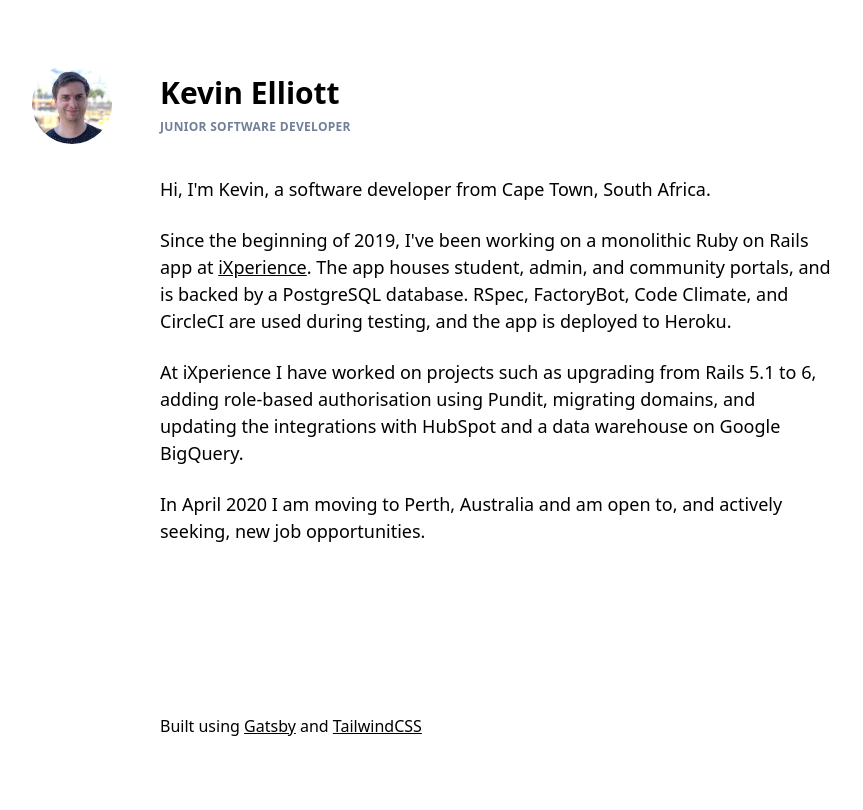
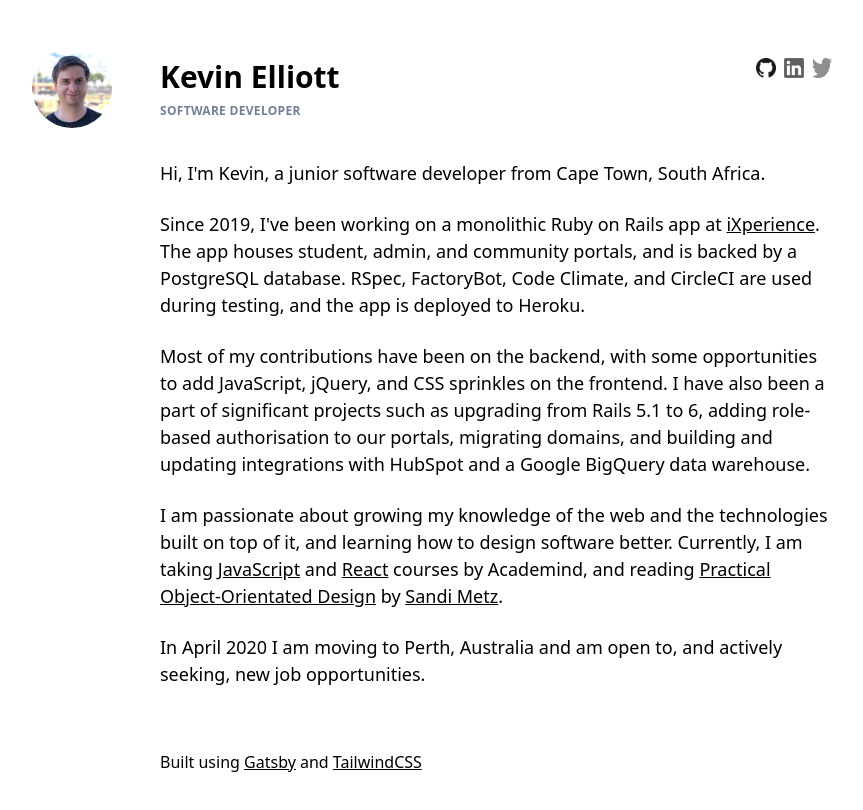
Before and after one commit to remnantkevin/remnantkevin.github.io, a Gatsby site: page / in a window 1280 px wide. Shown: the whole page, without its empty margins (64-927 px from the left). Built offline with nearby package versions, Linux system fonts and the light colour scheme; Gatsby itself is replaced by a stand-in of ours.

Commit message:
Add social links, and more text sections

```diff
--- a/src/pages/index.js
+++ b/src/pages/index.js
@@ -3,40 +3,49 @@ import React from "react"
 import { Link } from "gatsby"
 
 import headshot from "../images/kevin-elliott.jpg"
-// import github from "../images/github-logo.png"
-// import linkedin from "../images/linkedin-logo.png"
+import github from "../images/github-logo.png"
+import linkedin from "../images/linkedin-logo.png"
+import twitter from "../images/twitter-logo.png"
 
 
 export default () => (
-  <div className="sticky-footer-container py-8 lg:py-16 px-6 md:px-16 lg:px-24 font-sans text-black leading-tight antialiased">
-    <header className="max-w-2xl">
+  <div className="sticky-footer-container py-8 lg:py-12 px-6 md:px-16 lg:px-24 font-sans text-black leading-tight antialiased">
+    <header>
       <div className="flex md:block lg:flex items-center">
         <div className="mb-0 md:mb-4 lg:mb-0 flex flex-no-shrink pr-4 md:pr-6 lg:pr-12">
           <Link className="no-underline" to="/">
             <img src={headshot} alt="headshot" className="h-10 w-10 md:h-12 md:w-12 lg:h-20 lg:w-20 rounded-full" />
           </Link>
         </div>
-        <div> {/* className="flex justify-between" */}
+        <div className="flex flex-grow justify-between max-w-2xl">
+
           <div>
             <Link className="block text-black no-underline font-bold text-xl lg:text-3xl font-extrabold leading-none lg:leading-tight" to="/">
               Kevin Elliott
             </Link>
             <div className="mt-3 lg:mt-2 uppercase tracking-wide text-xs text-gray-600 font-semibold">
-              Junior software developer
+              Software developer
             </div>
           </div>
-          {/* <div>
+
+          <div className="flex grayscale">
             <div>
-              <a href="https://github.com/remnantkevin">
-                <img src={github} alt="github logo" className="h-5 w-5" />
+              <a href="https://github.com/remnantkevin" target="_blank" rel="noopener noreferrer">
+                <img src={github} alt="github logo" className="h-5 w-5"  />
               </a>
             </div>
-            <div>
-              <a href="https://www.linkedin.com/in/kevin-elliott">
+            <div className="ml-2">
+              <a href="https://www.linkedin.com/in/kevin-elliott" target="_blank" rel="noopener noreferrer">
                 <img src={linkedin} alt="linkedin logo" className="h-5 w-5" />
               </a>
             </div>
-          </div> */}
+            <div className="ml-2">
+              <a href="https://twitter.com/KevinElliott19" target="_blank" rel="noopener noreferrer">
+                <img src={twitter} alt="twitter logo" className="h-5 w-5"  />
+              </a>
+            </div>
+          </div>
+
         </div>
       </div>
     </header>
@@ -44,18 +53,31 @@ export default () => (
       <div className="max-w-2xl">
         <div className="text-lg text-gray-darkest leading-normal spaced-y">
           <p>
-            Hi, I'm Kevin, a software developer from Cape Town, South Africa.
+            Hi, I'm Kevin, a junior software developer from Cape Town, South Africa.
           </p>
           <p>
-            Since the beginning of 2019, I've been working on a monolithic Ruby on Rails app at
-            {" "}<a href="https://www.ixperience.co/" target="_blank" className="underline">iXperience</a>.
+            Since 2019, I've been working on a monolithic Ruby on Rails app at
+            {" "}<a href="https://www.ixperience.co/" target="_blank" className="underline" rel="noopener noreferrer">iXperience</a>.
             The app houses student, admin, and community portals, and is backed by a PostgreSQL database.
             RSpec, FactoryBot, Code Climate, and CircleCI are used during testing, and the app is deployed to Heroku.
           </p>
           <p>
-            At iXperience I have worked on projects such as upgrading from Rails 5.1 to 6, adding role-based
-            authorisation using Pundit, migrating domains, and updating the integrations with HubSpot
-            and a data warehouse on Google BigQuery.
+            Most of my contributions have been on the backend, with some opportunities to add
+            JavaScript, jQuery, and CSS sprinkles on the frontend.
+            I have also been a part of significant projects such as upgrading from Rails 5.1 to 6, adding role-based
+            authorisation to our portals, migrating domains, and building and updating integrations with HubSpot
+            and a Google BigQuery data warehouse.
+          </p>
+          <p>
+            I am passionate about growing my knowledge of the web and the technologies built on top of it, and
+            learning how to design software better.
+            Currently, I am taking
+            {" "}<a href="https://acad.link/js" target="_blank" className="underline" rel="noopener noreferrer">JavaScript</a>{" "}
+            and
+            {" "}<a href="https://acad.link/reactjs" target="_blank" className="underline" rel="noopener noreferrer">React</a>{" "}
+            courses by Academind, and reading
+            {" "}<a href="https://www.poodr.com" target="_blank" className="underline" rel="noopener noreferrer">Practical Object-Orientated Design</a>{" "}
+            by {" "}<a href="https://www.sandimetz.com" target="_blank" className="underline" rel="noopener noreferrer">Sandi Metz</a>.
           </p>
           <p>
             In April 2020 I am moving to Perth, Australia and am open to, and actively seeking, new job
@@ -64,10 +86,10 @@ export default () => (
         </div>
       </div>
     </div>
-    <footer className="lg:pl-32 mt-6">
-      Built using <a href="https://www.gatsbyjs.org/" target="_blank" className="underline">Gatsby</a> and
+    <footer className="lg:pl-32 mt-10">
+      Built using <a href="https://www.gatsbyjs.org/" target="_blank" className="underline" rel="noopener noreferrer">Gatsby</a> and
       {" "}
-      <a href="https://tailwindcss.com/" target="_blank" className="underline">TailwindCSS</a>
+      <a href="https://tailwindcss.com/" target="_blank" className="underline" rel="noopener noreferrer">TailwindCSS</a>
     </footer>
   </div>
 )
```
